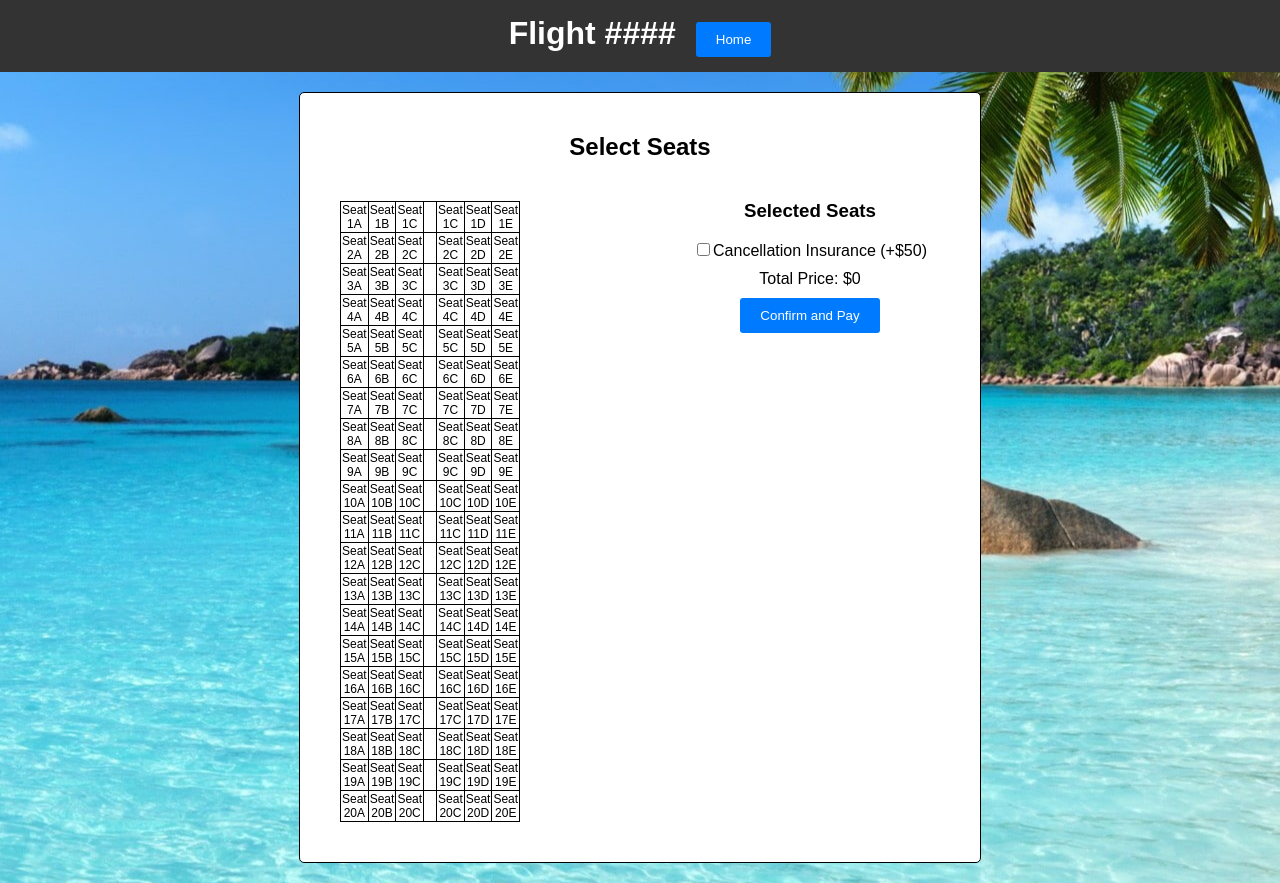
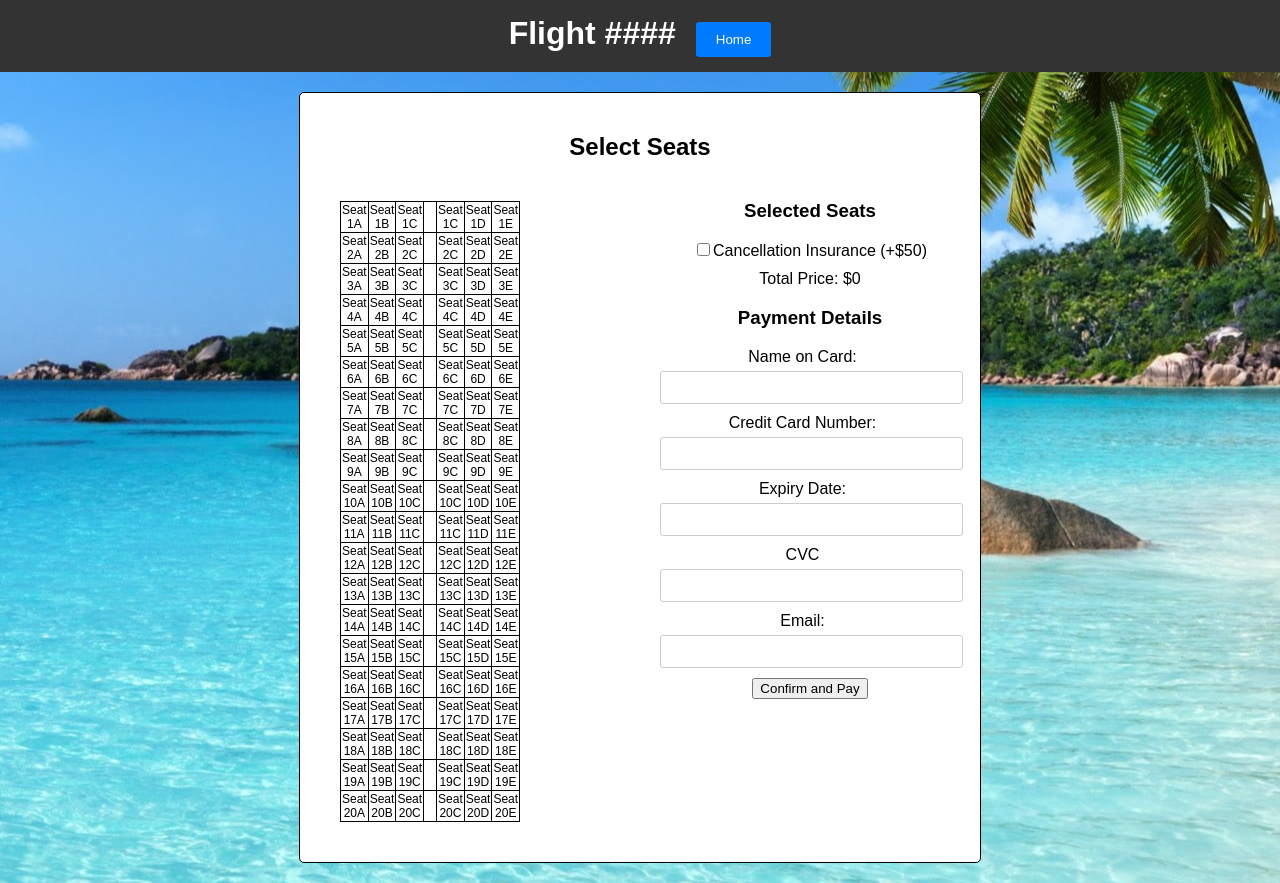
Before and after one commit to chrisbrunet/ENSF614_Final_Project_Group15, a React (Create React App) app in the folder flightapp/: page /selectFlight in a window 1280 px wide. Built offline with nearby package versions, Linux system fonts and the light colour scheme.

Commit message:
added payment details to front end on react

```diff
--- a/flightapp/src/components/user/ManageBooking.js
+++ b/flightapp/src/components/user/ManageBooking.js
@@ -32,6 +32,10 @@ const ManageBooking = () => {
                     <h2>Booking ID</h2>
                     <div className="input-group">
                         <input type="text" id="bookingID" name="bookingID" required />
+                    </div>
+                    <h2>Email on Booking</h2>
+                    <div class="input-group">
+                        <input type="text" id="email" name="email" required />
                     </div>
                     <button type="submit" className="btn">
                         Search
--- a/flightapp/src/components/user/SelectedFlight.js
+++ b/flightapp/src/components/user/SelectedFlight.js
@@ -122,7 +122,30 @@ const SelectedFlight = () => {
                         <div className="total-price">
                             Total Price: $<span id="totalPrice">{totalPrice}</span>
                         </div>
-                        <button className="btn">Confirm and Pay</button>
+                        <h3>Payment Details</h3>
+                        <form>
+                            <div class="input-group">
+                                <label for="cardNo">Name on Card:</label>
+                                <input type="text" id="cardNO" name="cardNO" required />
+                            </div>
+                            <div class="input-group">
+                                <label for="cardNo">Credit Card Number:</label>
+                                <input type="text" id="cardNO" name="cardNO" required />
+                            </div>
+                            <div class="input-group">
+                                <label for="arrivalAirport">Expiry Date:</label>
+                                <input type="text" id="expDate" name="expDate" required />
+                            </div>
+                            <div class="input-group">
+                                <label for="date">CVC</label>
+                                <input type="text" id="cvc" name="cvc" required />
+                            </div>
+                            <div class="input-group">
+                                <label for="date">Email:</label>
+                                <input type="text" id="email" name="email" required />
+                            </div>
+                            <button class="submit">Confirm and Pay</button>
+                        </form>
                     </div>
                 </div>
             </div>
```
